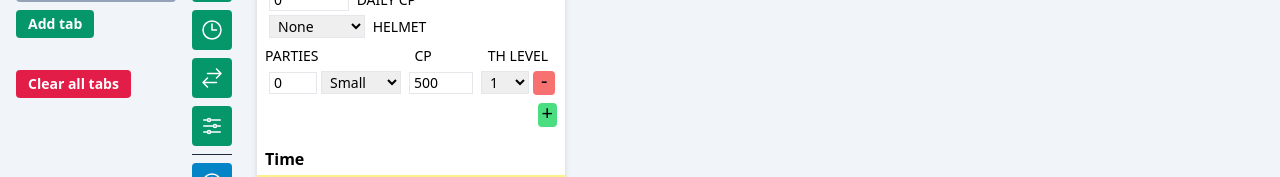
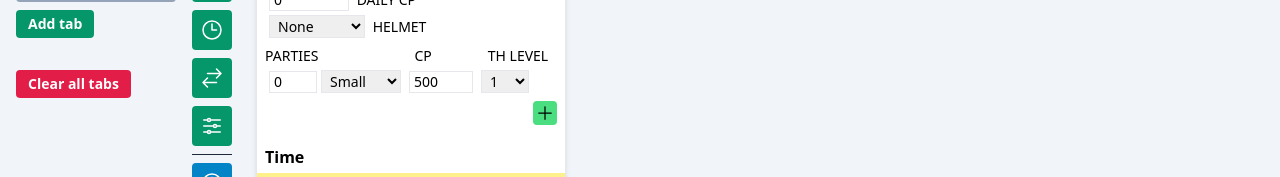
Before and after one commit to FrisovanDijk/traviantools, a Vue app: page / in a window 1280 px wide. Both pictures are taken after a click on the element 212 px from the left and 188 px from the top of the page. Shown: the part 158-335 px from the top of the page. Built offline with nearby package versions, Linux system fonts and the light colour scheme.

Commit message:
updated row buttons for cp timer

```diff
--- a/src/App.vue
+++ b/src/App.vue
@@ -51,6 +51,10 @@
             calculator: (calculator.calculator ? JSON.parse(JSON.stringify(calculator.calculator)) : false)
         })
     }
+
+    const clearTab = () => {
+        userData.tabs[userData.currentTab].calculators = []
+    }
 </script>
 
 <template>
@@ -84,7 +88,10 @@
             </div>
         </div>
 
-        <CalculatorsMenu class="mt-6" @add:calculator="addCalculator"/>
+        <CalculatorsMenu class="mt-6"
+                         @add:calculator="addCalculator"
+                         @clear:tab="clearTab"
+        />
 
         <div class="flex-1 p-2">
             <Calculators />
--- a/src/components/calculators/VillageTimer.vue
+++ b/src/components/calculators/VillageTimer.vue
@@ -112,12 +112,12 @@
                     <p class="mr-12 pr-2">CP</p>
                     <p class="">TH level</p>
                 </div>
-                <div class="mt-1"
+                <div class="mt-1 flex items-center"
                      v-for="(party, index) in calculator.parties"
                      :key="index"
                 >
-                    <label class="mt-1 text-sm uppercase"><input class="w-12 border px-1 mx-1" type="number" v-model="party.amount" min="0"></label>
-                    <label class="mt-1 text-sm uppercase">
+                    <label class="text-sm uppercase"><input class="w-12 border px-1 mx-1" type="number" v-model="party.amount" min="0"></label>
+                    <label class="text-sm uppercase">
                         <select v-model="party.type"
                                 class="w-20 border px-1 mr-1"
                         >
@@ -125,7 +125,7 @@
                             <option>Great</option>
                         </select>
                     </label>
-                    <label class="mt-1 text-sm uppercase">
+                    <label class="text-sm uppercase">
                         <input class="w-16 border px-1 mx-1 disabled:bg-slate-200 disabled:text-slate-200"
                                type="number"
                                v-model="party.cp"
@@ -134,24 +134,29 @@
                                :disabled="party.type === 'Great'"
                         >
                     </label>
-                    <label class="mt-1 text-sm uppercase">
+                    <label class="text-sm uppercase">
                         <select v-model="party.townHall"
                                 class="w-12 border px-1 mx-1"
                         >
                             <option v-for="(item, index) in 20" :key="index">{{ item }}</option>
                         </select>
                     </label>
-                    <button class="bg-red-400 px-2 pb-1 rounded text-xl leading-none hover:bg-red-300"
+                    <button class="bg-red-400 rounded leading-none hover:bg-red-300 p-0.5"
                             @click="removeParty(party)"
+                            v-if="calculator.parties.length > 1"
                     >
-                        -
+                        <svg xmlns="http://www.w3.org/2000/svg" fill="none" viewBox="0 0 24 24" stroke-width="1.5" stroke="currentColor" class="w-5 h-5">
+                            <path stroke-linecap="round" stroke-linejoin="round" d="M19.5 12h-15" />
+                        </svg>
                     </button>
                 </div>
                 <div class="mt-2 flex justify-end">
-                    <button class="bg-green-400 px-1 pb-1 rounded text-xl leading-none hover:bg-green-300"
+                    <button class="bg-green-400 rounded leading-none hover:bg-green-300 p-0.5"
                             @click="addParty"
                     >
-                        +
+                        <svg xmlns="http://www.w3.org/2000/svg" fill="none" viewBox="0 0 24 24" stroke-width="1.5" stroke="currentColor" class="w-5 h-5">
+                            <path stroke-linecap="round" stroke-linejoin="round" d="M12 4.5v15m7.5-7.5h-15" />
+                        </svg>
                     </button>
                 </div>
             </div>
```
Also changed, not shown: 1 other file (tests, documents, lock files or other folders).
